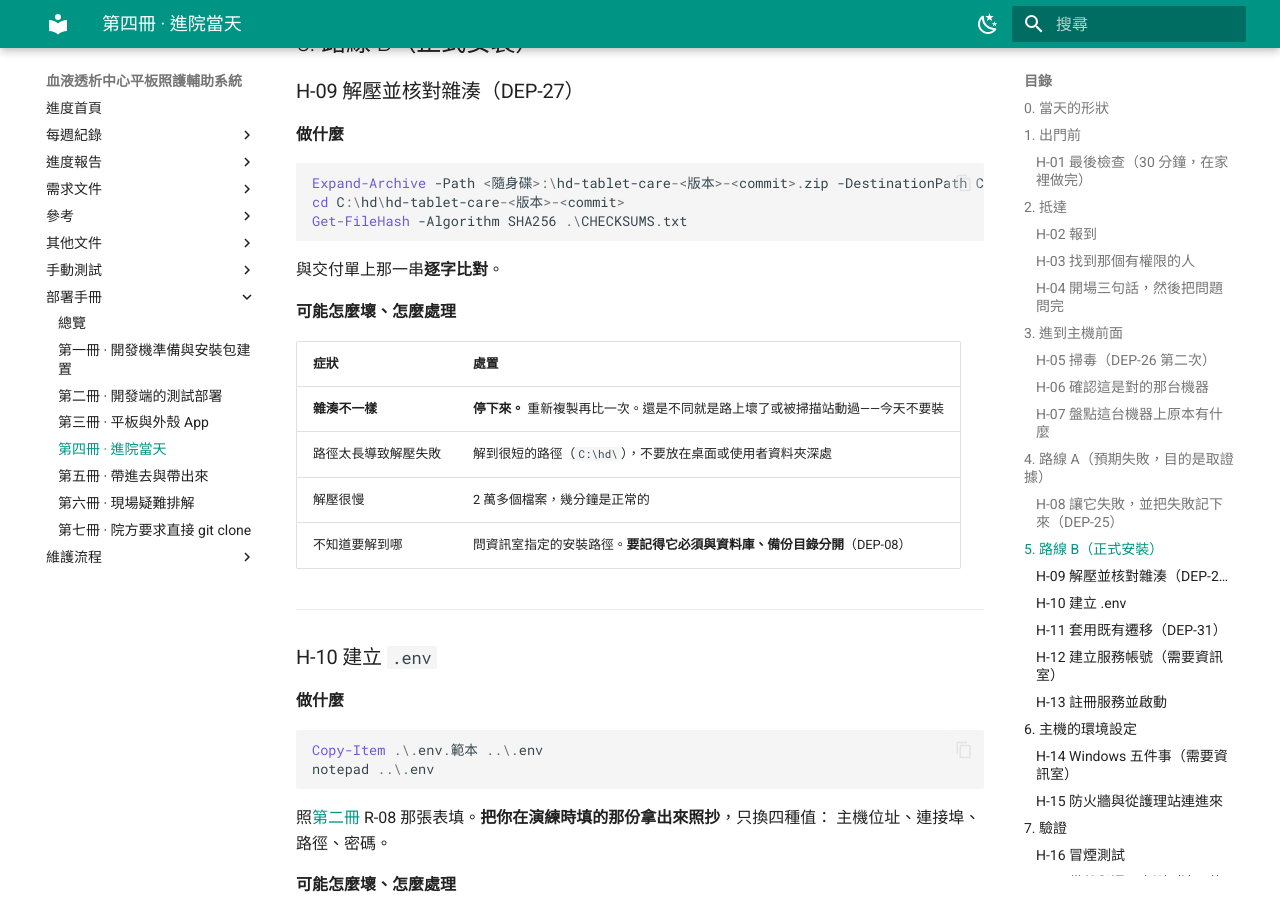
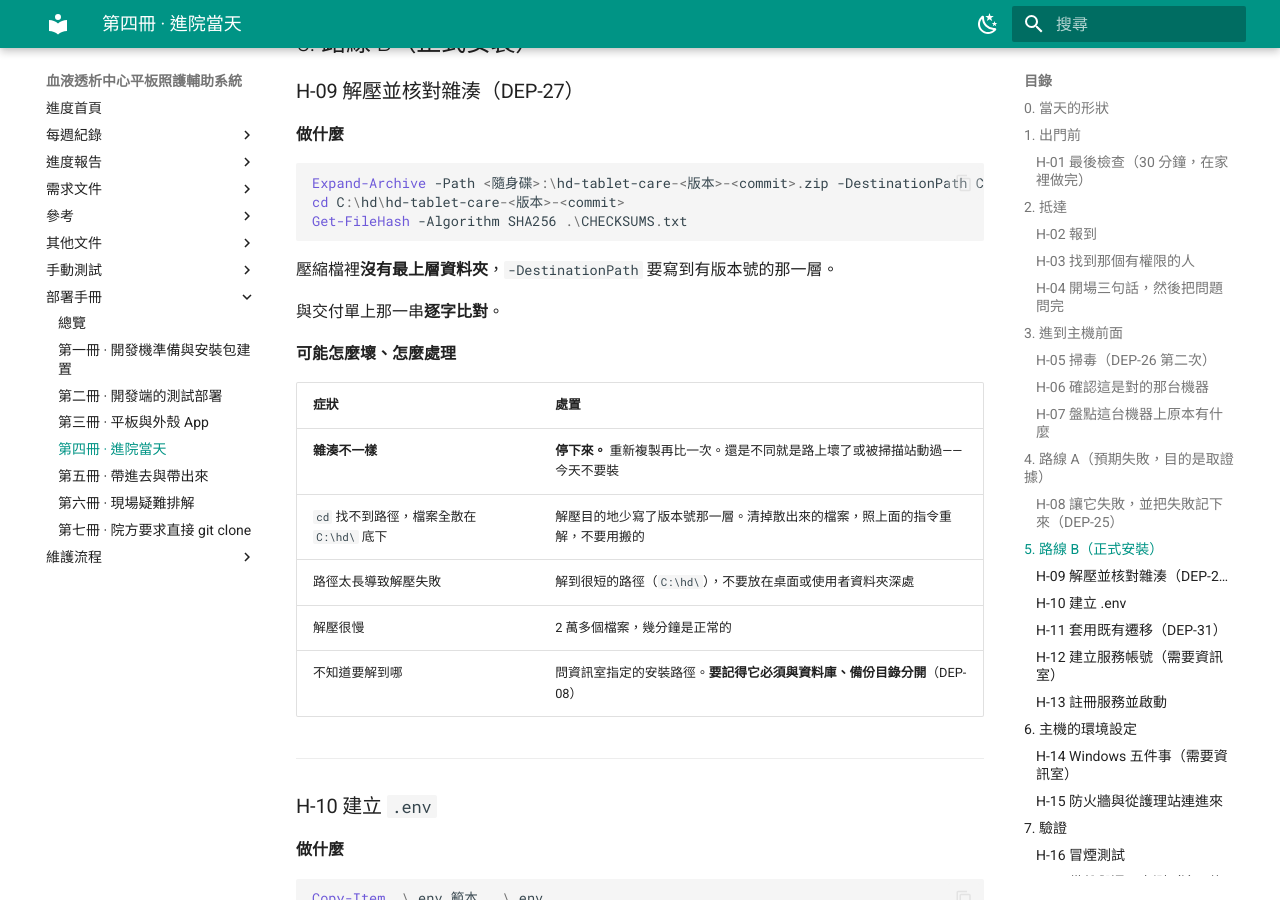
Before and after one commit to 94sh09sh19sh/hd-docs, an MkDocs documentation site: the page built from docs/deployment/04-onsite.md, in a window 1280 px wide and 900 px high, scrolled down 7690 px. Built offline with MkDocs 1.6.1 and Material for MkDocs 9.7.7, drawn with Linux system fonts in a browser that asks for light colours; the version menu is left out.

Commit message:
docs: 自私有 repo 同步（2026-09-21）

````diff
--- a/docs/deployment/04-onsite.md
+++ b/docs/deployment/04-onsite.md
@@ -259,10 +259,12 @@
 **做什麼**
 
 ```powershell
-Expand-Archive -Path <隨身碟>:\hd-tablet-care-<版本>-<commit>.zip -DestinationPath C:\hd\
+Expand-Archive -Path <隨身碟>:\hd-tablet-care-<版本>-<commit>.zip -DestinationPath C:\hd\hd-tablet-care-<版本>-<commit>
 cd C:\hd\hd-tablet-care-<版本>-<commit>
 Get-FileHash -Algorithm SHA256 .\CHECKSUMS.txt
 ```
+
+壓縮檔裡**沒有最上層資料夾**，`-DestinationPath` 要寫到有版本號的那一層。
 
 與交付單上那一串**逐字比對**。
 
@@ -271,6 +273,7 @@
 | 症狀 | 處置 |
 |---|---|
 | **雜湊不一樣** | **停下來。** 重新複製再比一次。還是不同就是路上壞了或被掃描站動過——今天不要裝 |
+| `cd` 找不到路徑，檔案全散在 `C:\hd\` 底下 | 解壓目的地少寫了版本號那一層。清掉散出來的檔案，照上面的指令重解，不要用搬的 |
 | 路徑太長導致解壓失敗 | 解到很短的路徑（`C:\hd\`），不要放在桌面或使用者資料夾深處 |
 | 解壓很慢 | 2 萬多個檔案，幾分鐘是正常的 |
 | 不知道要解到哪 | 問資訊室指定的安裝路徑。**要記得它必須與資料庫、備份目錄分開**（DEP-08） |
````
Also changed, not shown: docs/deployment/02-dry-run.md (+4 -1 lines).
